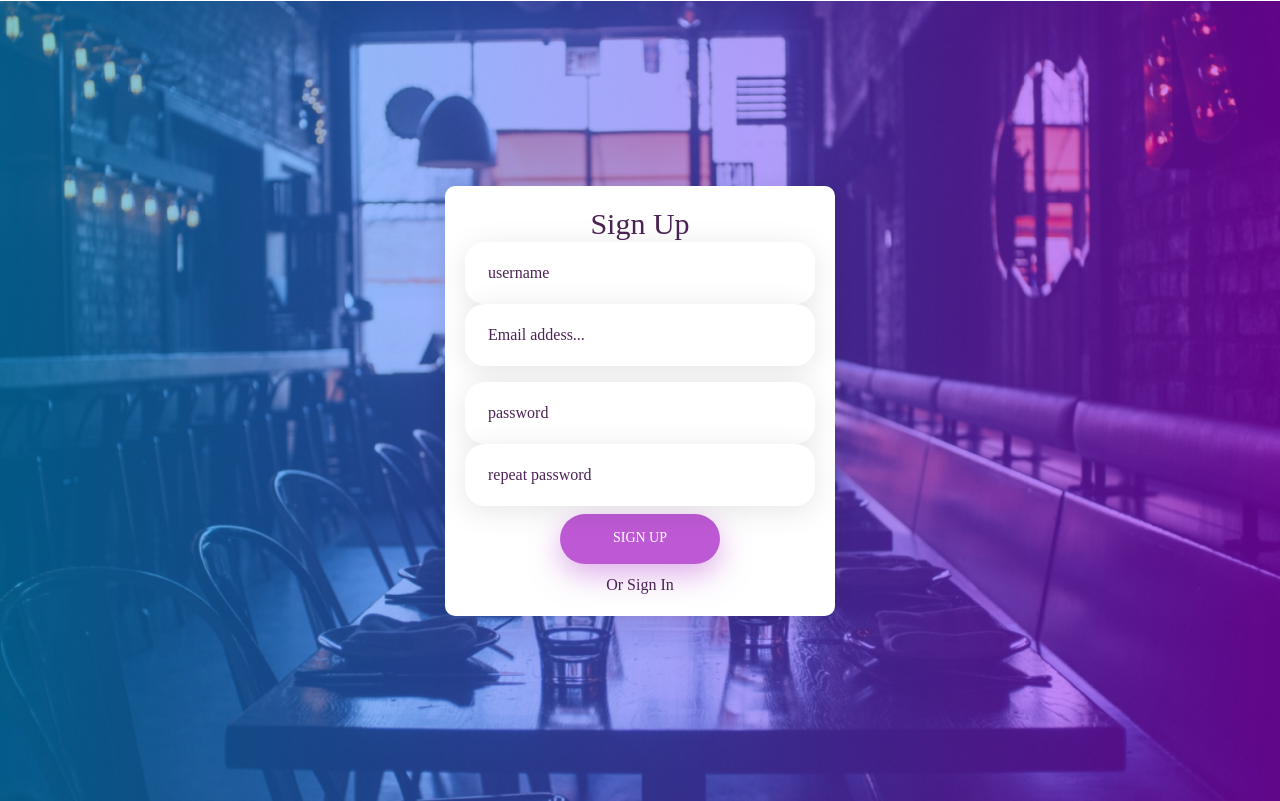
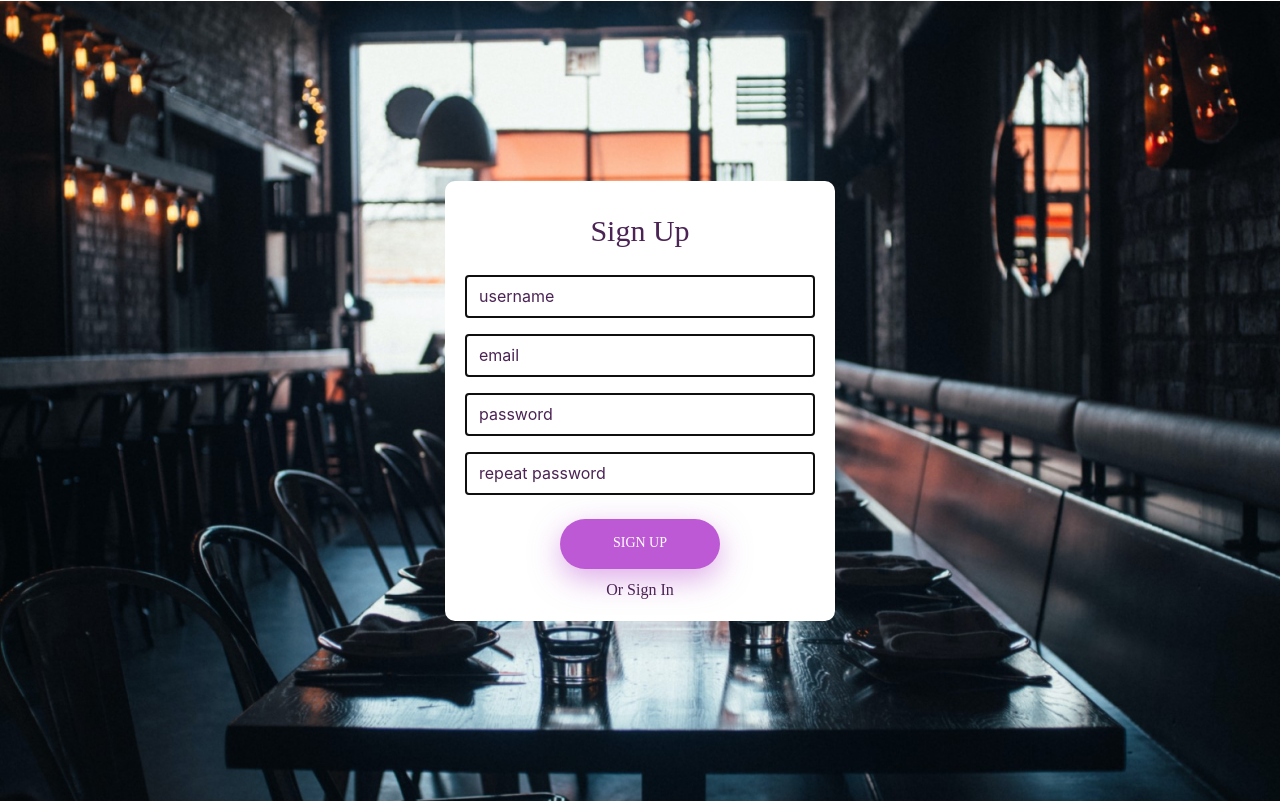
Before and after one commit to faris-kp/foodapp, a Django app: page /signup/ in a window 1280 px wide. Run offline with Django 3.2, Linux system fonts and the light colour scheme; some libraries are stand-ins or nearby versions; some web fonts are replaced.

Commit message:
signup front end reset

```diff
--- a/FoodApp/static/css/main1.css
+++ b/FoodApp/static/css/main1.css
@@ -162,25 +162,9 @@ iframe {
   background-size: cover;
   background-position: center;
   position: relative;
-  z-index: 1;
+  /* z-index: 1; */
 }
 
-.container-login100::before {
-  content: "";
-  display: block;
-  position: absolute;
-  z-index: -1;
-  width: 100%;
-  height: 100%;
-  top: 0;
-  left: 0;
-  background: rgba(93,84,240,0.5);
-  background: -webkit-linear-gradient(left, rgba(0,168,255,0.5), rgba(185,0,255,0.5));
-  background: -o-linear-gradient(left, rgba(0,168,255,0.5), rgba(185,0,255,0.5));
-  background: -moz-linear-gradient(left, rgba(0,168,255,0.5), rgba(185,0,255,0.5));
-  background: linear-gradient(left, rgba(0,168,255,0.5), rgba(185,0,255,0.5));
-  pointer-events: none;
-}
 
 .wrap-login100 {
   width: 390px;
@@ -188,11 +172,26 @@ iframe {
   border-radius: 10px;
   overflow: hidden;
 
-  box-shadow: 0 3px 20px 0px rgba(0, 0, 0, 0.1);
-  -moz-box-shadow: 0 3px 20px 0px rgba(0, 0, 0, 0.1);
-  -webkit-box-shadow: 0 3px 20px 0px rgba(0, 0, 0, 0.1);
-  -o-box-shadow: 0 3px 20px 0px rgba(0, 0, 0, 0.1);
-  -ms-box-shadow: 0 3px 20px 0px rgba(0, 0, 0, 0.1);
+}
+.fm {
+    display: block;
+    width: 100%;
+    height: 43px;
+    font-size: 1rem;
+    line-height: 1.5;
+    color: #495057;
+    background-clip: padding-box;
+    border: 1px solid #ced4da;
+    border-radius: 0.25rem;
+    background-color:rgb(255, 255, 255) ;
+    padding: 0.375rem 0.75rem;
+    border: 2px solid #0f0f0f;
+
+
+}
+.fm:focus{
+  outline: 2px solid rgb(10, 122, 221);
+  transition: border-color .15s ease-in-out,box-shadow .15s ease-in-out;
 }
 
 
@@ -208,8 +207,10 @@ iframe {
   font-family: SourceSansPro-Bold;
   font-size: 30px;
   color: #4b2354;
-  line-height: 1.2;
+  line-height: 2.0;
   text-align: center;
+  padding-bottom: 14px;
+
 }
 
 /*------------------------------------------------------------------
--- a/FoodApp/user/templates/user/signup.html
+++ b/FoodApp/user/templates/user/signup.html
@@ -6,26 +6,6 @@
 	<title>Login V9</title>
 	<meta charset="UTF-8">
 	<meta name="viewport" content="width=device-width, initial-scale=1">
-<!--===============================================================================================-->
-	<link rel="icon" type="image/png" href="{% static 'images/icons/favicon.ico' %}"/>
-<!--===============================================================================================-->
-	<link rel="stylesheet" type="text/css" href="{% static 'vendor/bootstrap/css/bootstrap.min.css' %}">
-<!--===============================================================================================-->
-	<link rel="stylesheet" type="text/css" href="{% static 'fonts/font-awesome-4.7.0/css/font-awesome.min.css' %}">
-<!--===============================================================================================-->
-	<link rel="stylesheet" type="text/css" href="{% static 'fonts/iconic/css/material-design-iconic-font.min.css' %}">
-<!--===============================================================================================-->
-	<link rel="stylesheet" type="text/css" href="{% static 'vendor/animate/animate.css' %}">
-<!--===============================================================================================-->
-	<link rel="stylesheet" type="text/css" href="{% static 'vendor/css-hamburgers/hamburgers.min.css' %}">
-<!--===============================================================================================-->
-	<link rel="stylesheet" type="text/css" href="{% static 'vendor/animsition/css/animsition.min.css' %}">
-<!--===============================================================================================-->
-	<link rel="stylesheet" type="text/css" href="{% static 'vendor/select2/select2.min.css' %}">
-<!--===============================================================================================-->
-	<link rel="stylesheet" type="text/css" href="{% static 'vendor/daterangepicker/daterangepicker.css' %}">
-<!--===============================================================================================-->
-	<link rel="stylesheet" type="text/css" href="{% static 'css/util2.css' %}">
 	<link rel="stylesheet" type="text/css" href="{% static 'css/main1.css' %}">
 	<link rel="stylesheet" type="text/css" href="{% static 'css/bootstrap.min.css' %}">
 <!--===============================================================================================-->
@@ -54,63 +34,53 @@
 				<span class="login100-form-title p-b-37">
 					Sign Up
 				</span>
-				<div class="wrap-input100  m-b-20">
-					<input class="input100" type="text" name="username" id="usernameField" placeholder="username ">
-					<span class="focus-input100"></span>
+				<div class="form-group ">
+					<input
+					  type="text"
+					  name="username"
+					  placeholder="username"
+					  id="usernameField"
+					  class="fm"
+					/>
+				  </div>
+				  <div class="form-group ">
+					<input
+					  type="email"
+					  name="email"
+					  placeholder="email"
+					  id="emailField"
+					  class="fm"
+					/>
+				  </div>
+            	<div class="form-group ">
+						<input
+						  type="password"
+						  name="password1"
+						  placeholder="password"
+						  id="passwordField1"
+						  class="fm"
+						/>
 				</div>
-				<div class="wrap-input100 " >
-
-					<input class="input100" type="email" name="email" id="emailField" placeholder="Email addess...">
-					<span class="focus-input100"></span>
-				</div>
-				<div class="pt-3">
-
-				<div class="wrap-input100  m-b-25" >
-					<input class="input100" type="password" name="password1" id="password1Field" placeholder="password">
-					<span class="focus-input100"></span>
-				</div></div>
-					<div class="wrap-input100  m-b-25" >
-						<input class="input100" type="password" name="password2" id="password2Field" placeholder="repeat password">
-						<span class="focus-input100"></span>
+					<div class="form-group ">
+						<input
+						  type="password"
+						  name="password2"
+						  placeholder="repeat password"
+						  id="passwordField2"
+						  class="fm"
+						/>
 					</div>
-
-                <!-- <div class="form-group">
-					<input type="text"
-					 name="username"
-					 id="usernameField"
-					 class="form-control form-control-sm">
-				</div>
-				<div class="form-group">
-					<input type="email"
-					 name="email"
-					 placeholder="email"
-					 id="emailField"
-					 class="form-control form-control-sm">
-				</div>
-				<div class="form-group">
-					<input type="password"
-					 name="password"
-					 placeholder="passwrod"
-					 id="passwordField"
-					 class="form-control form-control-sm">
-					 <small class="float right">SHOW</small>
-				</div>    				 -->
 
 
 
 				<div class="container-login100-form-btn py-2">
 
                       <input type="submit" value="Sign Up" class="login100-form-btn">
-					 <!-- <button class="login100-form-btn">
-						Sign Up
-					</button> -->
 				</div>
 
 				<div class="text-center p-t-57 p-b-20">
 					<a href="{% url 'login' %}" class="txt2 hov1">
-					<!-- <span class="txt1"> -->
 						Or Sign In
-					<!-- </span> -->
 				</a>
 				</div>
 			 </div>
--- a/FoodApp/user/views.py
+++ b/FoodApp/user/views.py
@@ -1,6 +1,8 @@
 from django.shortcuts import render
 from django.views.generic import View
-
+from django.http import JsonResponse
+from django.contrib.auth.models import User
+import json
 
 class Index(View):
     template_name = 'user/index.html'
@@ -20,7 +22,13 @@ class SignUp(View):
         return render(request,self.template_name)
 
     def post(self,request):
-        pass
+        data = json.loads(request.body)
+        username = data['username']
+        if not str(username).isalnum():
+            return JsonResponse({'username_error': 'username should only contain alphanumeric characters'}, status=400)
+        if User.objects.filter(username=username).exists():
+            return JsonResponse({'username_error': 'sorry username in use,choose another one '}, status=409)
+        return JsonResponse({'username_valid': True})
 
 
 class SignIn(View):
```
